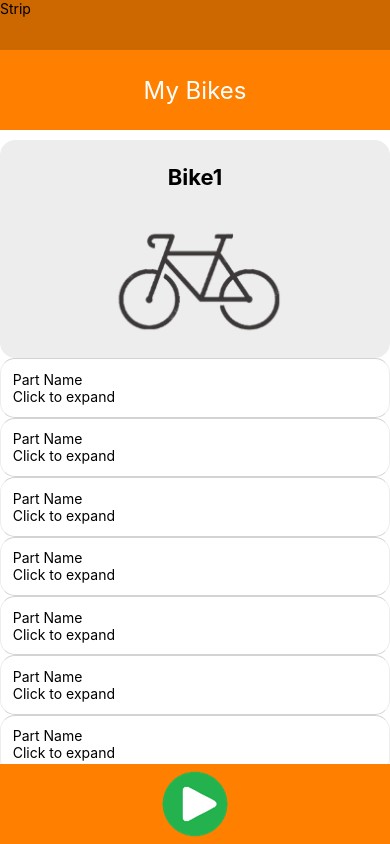
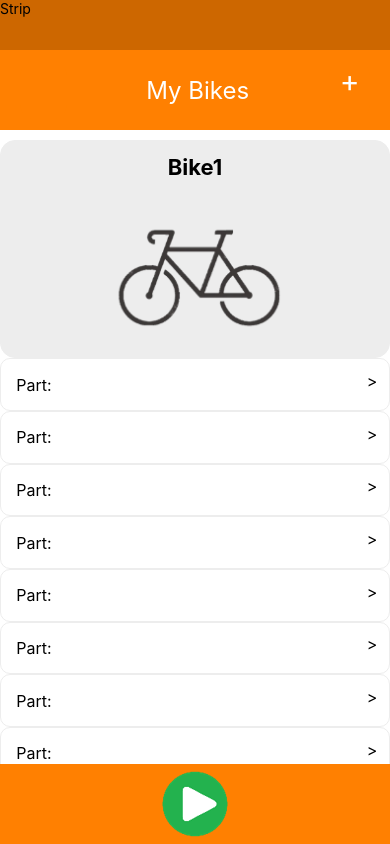
Before and after one commit to kg980/BikeApp, a React Native app in the folder BikeAppExpo/: screen / in a window 390 px wide. Built offline with nearby package versions, Linux system fonts and the light colour scheme.

Commit message:
figuring  out how to make the footer button changeable without repeating code in screens that use the nav version. trying to add a type parameter for the footer

```diff
--- a/BikeAppExpo/src/components/CustomBanner/CustomBanner.js
+++ b/BikeAppExpo/src/components/CustomBanner/CustomBanner.js
@@ -19,7 +19,7 @@ const styles = StyleSheet.create({
     root: {
         display: 'flex',
         flexDirection: 'row',
-        justifyContent: 'space-around',
+        justifyContent: 'space-between',
         backgroundColor: '#FF8001',
         height: 80,
         alignItems: 'center',
@@ -33,6 +33,7 @@ const styles = StyleSheet.create({
     text: {
         color: 'white',
         fontSize: 24,
+        alignSelf: 'center',
     },
 });
 
--- a/BikeAppExpo/src/components/CustomButton/CustomButton.js
+++ b/BikeAppExpo/src/components/CustomButton/CustomButton.js
@@ -37,6 +37,16 @@ const styles = StyleSheet.create({
         //marginVertical: 1,
         paddingVertical: '1%',
     },
+    container_icon: {
+        backgroundColor: '#FF8001',
+        borderColor: '#FF8001',
+    },
+    text_icon: {
+        color: 'white',
+        fontSize: 30,
+        padding: '2%',
+        fontWeight: 'normal',
+    },
 
 
     text: { //generic button text
--- a/BikeAppExpo/src/components/CustomFooter/CustomFooter.js
+++ b/BikeAppExpo/src/components/CustomFooter/CustomFooter.js
@@ -3,16 +3,18 @@ import { View, Text, StyleSheet, Pressable, Image} from 'react-native';
 import CustomButton from "../CustomButton";
 import GoButton from "../../../assets/images/GoButton3.png";
 
-const CustomFooter = () => {
-    const goPressed = () => {
+const CustomFooter = ({type}) => {
+    const goNavPressed = () => {
         //take to journey screen
-        console.warn("GO Pressed");
+        //on journey screen, there is a new button to actually start the journey.
+        console.warn("GO navigation Pressed");
     };
 
 
+    //conditional to show nav or start button based on parameter 'type' -  'nav' or 'start'
     return (
         <View style={styles.root}>
-            <Pressable onPress={goPressed}>
+            <Pressable onPress={goNavPressed}>
                 <Image source={GoButton} styles={styles.go}/>
             </Pressable>
         </View>
--- a/BikeAppExpo/src/components/PartsCard/PartsCard.js
+++ b/BikeAppExpo/src/components/PartsCard/PartsCard.js
@@ -1,13 +1,33 @@
 import React, { useState, useTransition } from "react";
-import { View, Text, StyleSheet, Pressable, Image} from 'react-native';
+import { View, Text, StyleSheet, Pressable, Image, TouchableOpacity} from 'react-native';
 
-const PartsCard = ({title}) => {
+const PartsCard = ({part, brand, description}) => {
+    const [showContent, setShowContent] = useState(false);
 
 
     return (
         <View style={styles.root}>
-            <Text>Part Name</Text>
-            <Text>Click to expand</Text>
+            <TouchableOpacity onPress={() => setShowContent(!showContent)}>
+                <View style={styles.titleContainer}>
+                    <Text style={styles.titleText}>Part: {part}</Text>
+                    <Text style={styles.titleArrow}>></Text>
+                </View>
+            </TouchableOpacity>
+
+            {showContent && (
+                <View style={styles.bodyContainer}>
+                    <Text style={styles.bodyText}>Brand: </Text>
+                    <View style={styles.bodyInput}>
+                        <Text style={styles.bodyText}>{brand} </Text>
+                    </View>
+
+                    <Text style={styles.bodyText}>Description: </Text>
+                    <View style={styles.bodyInput}>
+                        <Text style={styles.bodyText}>{description}</Text>
+                    </View>
+                </View>
+            )}
+
         </View>
     )
 }
@@ -15,14 +35,38 @@ const PartsCard = ({title}) => {
 const styles = StyleSheet.create({
     root: {
         backgroundColor: 'white',
-        borderTopColor: 'lightgrey',
-        borderBottomColor: 'lightgrey',
-        borderRadius: 15,
+        borderRadius: 10,
         borderColor: '#EDEDED',
         borderWidth: 1,
         padding: '3%',
-
-
+        //marginTop: '2%',
+    },
+    titleContainer: {
+        display: 'flex',
+        flexDirection: 'row',
+        justifyContent: 'space-between',
+    },
+    titleArrow: {
+        //fontWeight: 'bold',
+        fontSize: 16,
+    },
+    titleText: {
+        padding: '1%',
+        fontSize: 16,
+    },
+    bodyContainer: {
+        borderColor: '#EDEDED',
+        borderTopWidth: 1,
+        padding: '2%',
+    },
+    bodyInput: {
+        backgroundColor: '#F9F9F9',
+        padding: '2%',
+        borderRadius: 10,
+        borderColor: '#F9F9F9',
+    },
+    bodyText: {
+        padding: '2%',
     },
 });
 
--- a/BikeAppExpo/src/screens/PartsScreen/PartsScreen.js
+++ b/BikeAppExpo/src/screens/PartsScreen/PartsScreen.js
@@ -11,12 +11,25 @@ import PartsCard from "../../components/PartsCard";
 //screen for distance tracker and navigation buttons
 
 const PartsScreen = () => {
+    const addButtonClicked = () => {
+        console.warn("Add Bike Clicked");
+    };
+
+    const changeBikeName = () => {
+        console.warn("changeBikeName");
+    };
+
     return (
         <View style={styles.root}>
-            <CustomBanner text='My Bikes'/>
+            <CustomBanner
+                text='My Bikes'
+                ButtonL={<CustomButton text='   ' type='icon'/>}
+                ButtonR={<CustomButton text="+" type='icon' onPress={addButtonClicked}/>}
+
+                />
             <View style={styles.content}>
                 <View style={styles.bikes}>
-                    <Text style={styles.bikesText}>Bike1</Text>
+                    <Pressable onPress={changeBikeName}><Text style={styles.bikesText}>Bike1</Text></Pressable>
                     <Image source={Bicycle} resizeMode="contain" style={styles.logo}/>
                 </View>
                 <ScrollView style={styles.partsContainer}>
```
